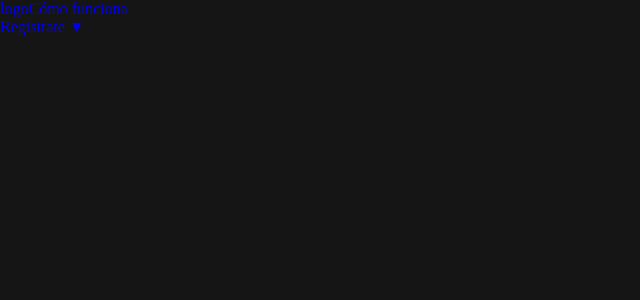
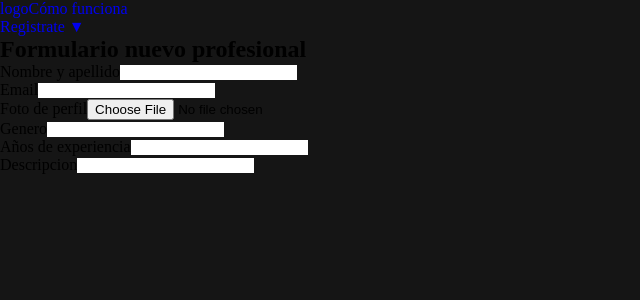
Before and after one commit to johpaz/ProFinder, a React (Vite) app in the folder Client/: page /login in a window 1280 px wide. Shown: the top 300 px of the page, without its empty margins (0-640 px from the left). Built offline with nearby package versions, Linux system fonts and the light colour scheme.

Commit message:
formulario

```diff
--- a/Client/src/App.jsx
+++ b/Client/src/App.jsx
@@ -2,6 +2,7 @@ import "./App.css";
 import Navbar from "./components/navBar/Navbar.jsx";
 import HomePage from "../src/views/HomePage/HomePage"
 import {Routes,Route} from "react-router-dom";
+import FromProvider from "./views/FromProvider/FromProvider";
 
 
 
@@ -11,6 +12,7 @@ function App() {
       <Navbar />
       <Routes>
         <Route path='/' element={<HomePage />} />
+        <Route path='/login' element={<FromProvider />} />
       </Routes>
     </div>
   );
--- a/Client/src/components/navBar/Navbar.jsx
+++ b/Client/src/components/navBar/Navbar.jsx
@@ -22,6 +22,7 @@ const Navbar = () => {
         <div>
           <Link to="/home">logo</Link>
           <Link to="/comofunciona">Cómo funciona</Link>
+          {/* <Link to="/login">Crear usuario Profesional</Link> */}
         </div>
         <div>
           <ul>
--- a/Client/src/views/FromProvider/FromProvider.jsx
+++ b/Client/src/views/FromProvider/FromProvider.jsx
@@ -1,11 +1,42 @@
+import { useForm } from "react-hook-form";
 
 
 function FromProvider() {
-    return (
-        <div>
-          Esta es la prueba
-        </div>
-    );
+  const { register, handleSubmit } = useForm();
+  const onSubmit = (data) => {
+    console.log(data);
+  };
+
+  return <div>
+   <h2>Formulario nuevo profesional</h2>
+   <form onSubmit={handleSubmit(onSubmit)}>
+    <div>
+      <label>Nombre y apellido</label>
+      <input type="text"/>
+    </div>
+    <div>
+      <label>Email</label>
+      <input type="email"/>
+    </div>
+    <div>
+      <label>Foto de perfil</label>
+      <input type="file"/>
+    </div>
+    <div>
+      <label>Genero</label>
+      <input type="text"/>
+    </div>
+    <div>
+      <label>Años de experiencia</label>
+      <input type="number"/>
+    </div>
+    <div>
+      <label>Descripcion</label>
+      <input type="text"/>
+    </div>
+   </form>
+
+    </div>;
 }
 
 export default FromProvider;
--- /dev/null
+++ b/package.json
@@ -0,0 +1,5 @@
+{
+  "dependencies": {
+    "react-hook-form": "^7.45.1"
+  }
+}
```
